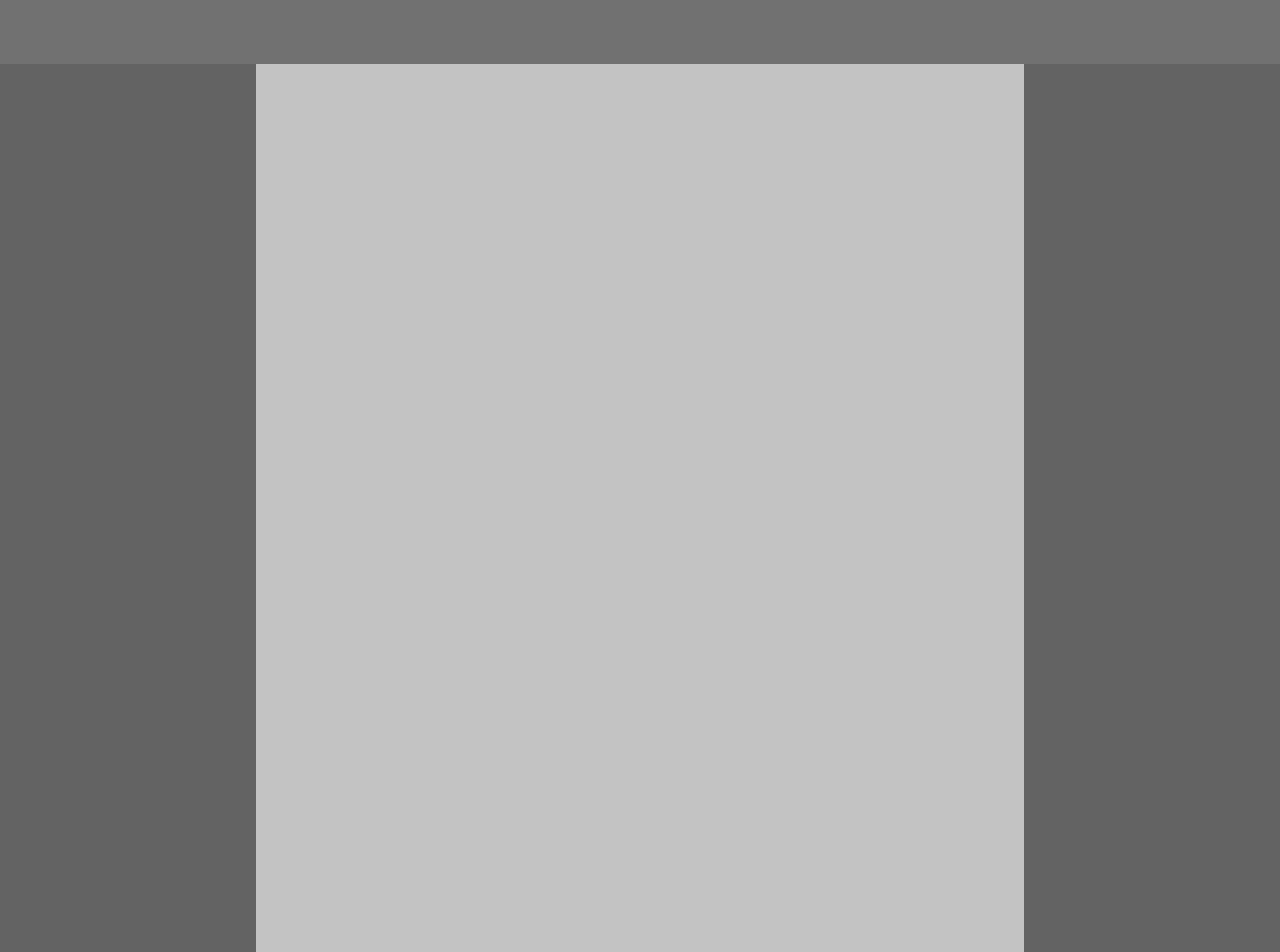
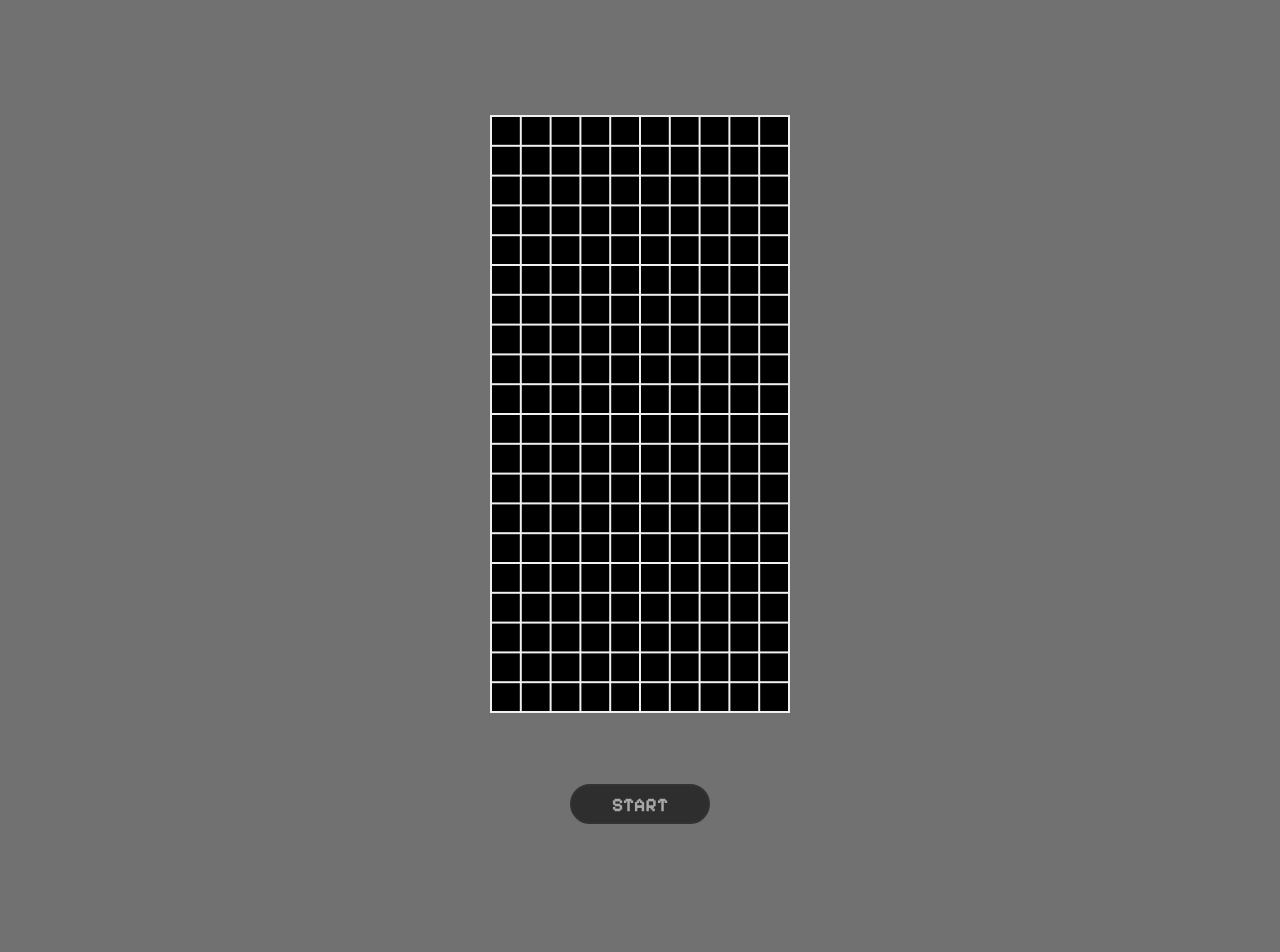
Before and after one commit to The-Phoenics/Tetris-ts, a website with bundled scripts: page index.html in a window 1280 px wide. Shown: the top 952 px of the page. After the commit the page ends 844 px from the top, so only its background shows below. Built offline with nearby package versions, Linux system fonts and the light colour scheme.

Commit message:
added: grid

```diff
--- a/index.html
+++ b/index.html
@@ -8,11 +8,15 @@
     <link rel="shortcut icon" href="#" />
 </head>
 <body>
+    <div class="top">
+    </div>
     <div class="canvas-container">
         <canvas class="game-canvas">
         </canvas>
     </div>
-    <button class="start-btn">Start</button>
+    <div class="bottom">
+        <button class="start-btn">Start</button>
+    </div>
 </body>
 <script type="module" src="build/index.js"></script>
 </html>
--- /dev/null
+++ b/src/Types.ts
@@ -0,0 +1,4 @@
+export type GameContext = {
+    canvas: HTMLCanvasElement,
+    canvasContext: CanvasRenderingContext2D
+}
--- a/src/index.ts
+++ b/src/index.ts
@@ -1,6 +1,9 @@
 import { Game } from "./Game.mjs";
 
 let gameHasStarted: boolean = false;
+
+const CANVAS = document.querySelector('.game-canvas') as HTMLCanvasElement;
+const CANVAS_CONTEXT = CANVAS.getContext("2d") as CanvasRenderingContext2D;
 
 const startBtn = document.querySelector('.start-btn');
 startBtn?.addEventListener('click', () => {
@@ -8,13 +11,18 @@ startBtn?.addEventListener('click', () => {
     RunGame();
 });
 
+RunGame();
+
 function Init(): void {
     gameHasStarted = true;
-    console.log(`Gmae Initialized.`)
 }
 
 function RunGame(): void {
-    console.log(`Gmae Running!`)
-    let game = new Game();
+    console.log("Running game...")
+    let game = new Game({
+        canvas: CANVAS,
+        canvasContext: CANVAS_CONTEXT
+    });
+    // game loop
     game.run();
 }
--- a/style.css
+++ b/style.css
@@ -10,22 +10,22 @@ body {
     background-color: rgb(113, 113, 113);
 }
 
-.canvas-container {
-    margin-top: calc((100vw - (60vw / 2) * 3) / 2);
-    width: 100%;
-    background-color: #636363;
+button:hover {
+    cursor: pointer;
 }
 
-button:hover {
-    cursor: pointer;
+.canvas-container {
+    height: 80vh;
+    min-height: 700px;
+    display: flex;
+    justify-content: center;
+    align-items: center;
 }
 
 .game-canvas {
     display: block;
     margin: 0 auto;
-    width: 60vw;
-    aspect-ratio: 2 / 3;
-    background-color: #c3c3c3;
+    background-color: #f0f0f0;
 }
 
 .start-btn {
@@ -43,3 +43,21 @@ button:hover {
     text-transform: uppercase;
     font-family: "Pixelify Sans", sans-serif;
 }
+
+.top {
+    height: 8vh;
+}
+
+.bottom {
+    height: 10vh;
+    display: flex;
+    justify-content: center;
+    align-items: center;
+}
+
+@media (max-width: 400px) {
+    .game-canvas {
+        max-width: 100%;
+        max-height: 100%;
+    }
+}
```
Also changed, not shown: src/Game.mts.
